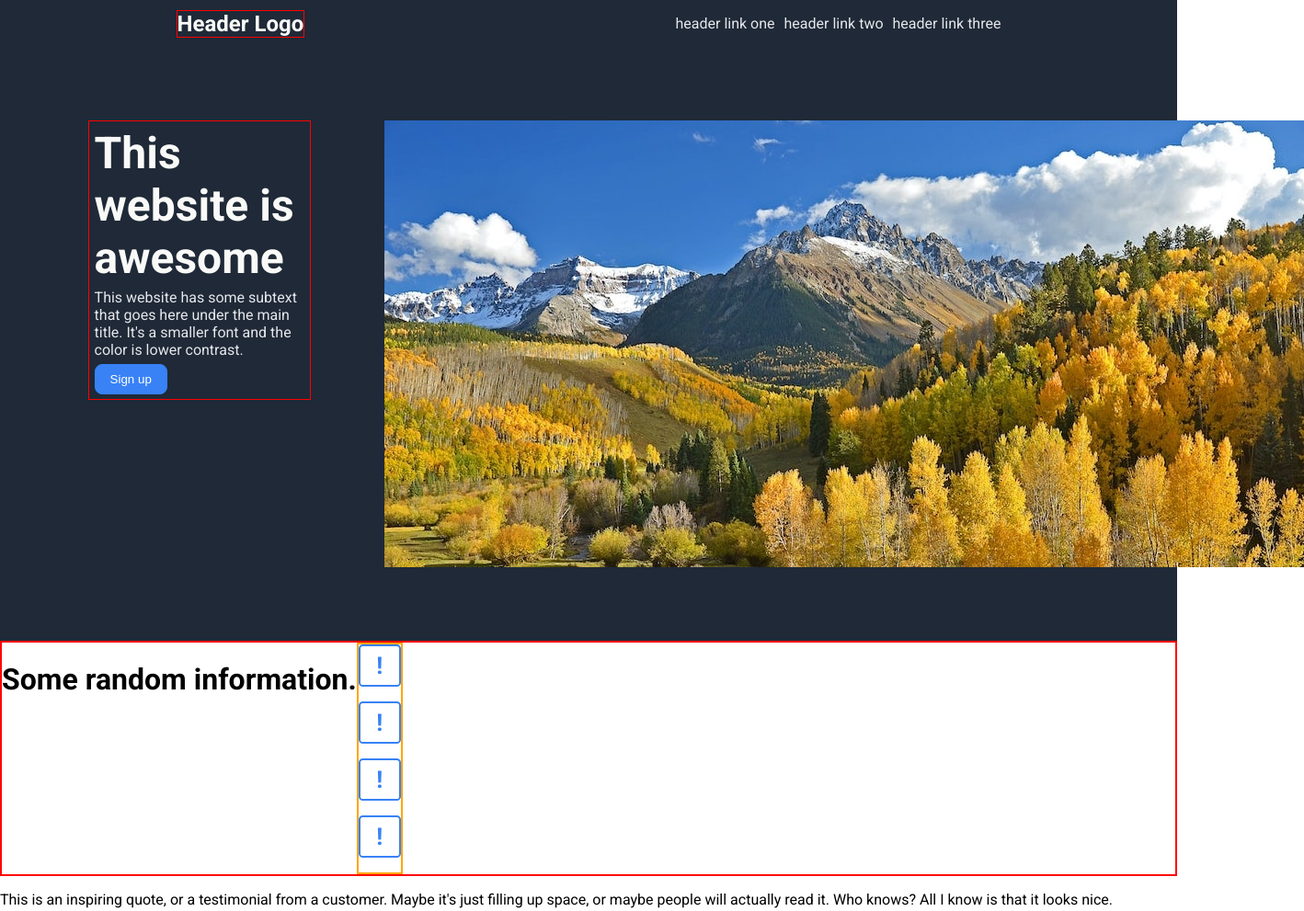
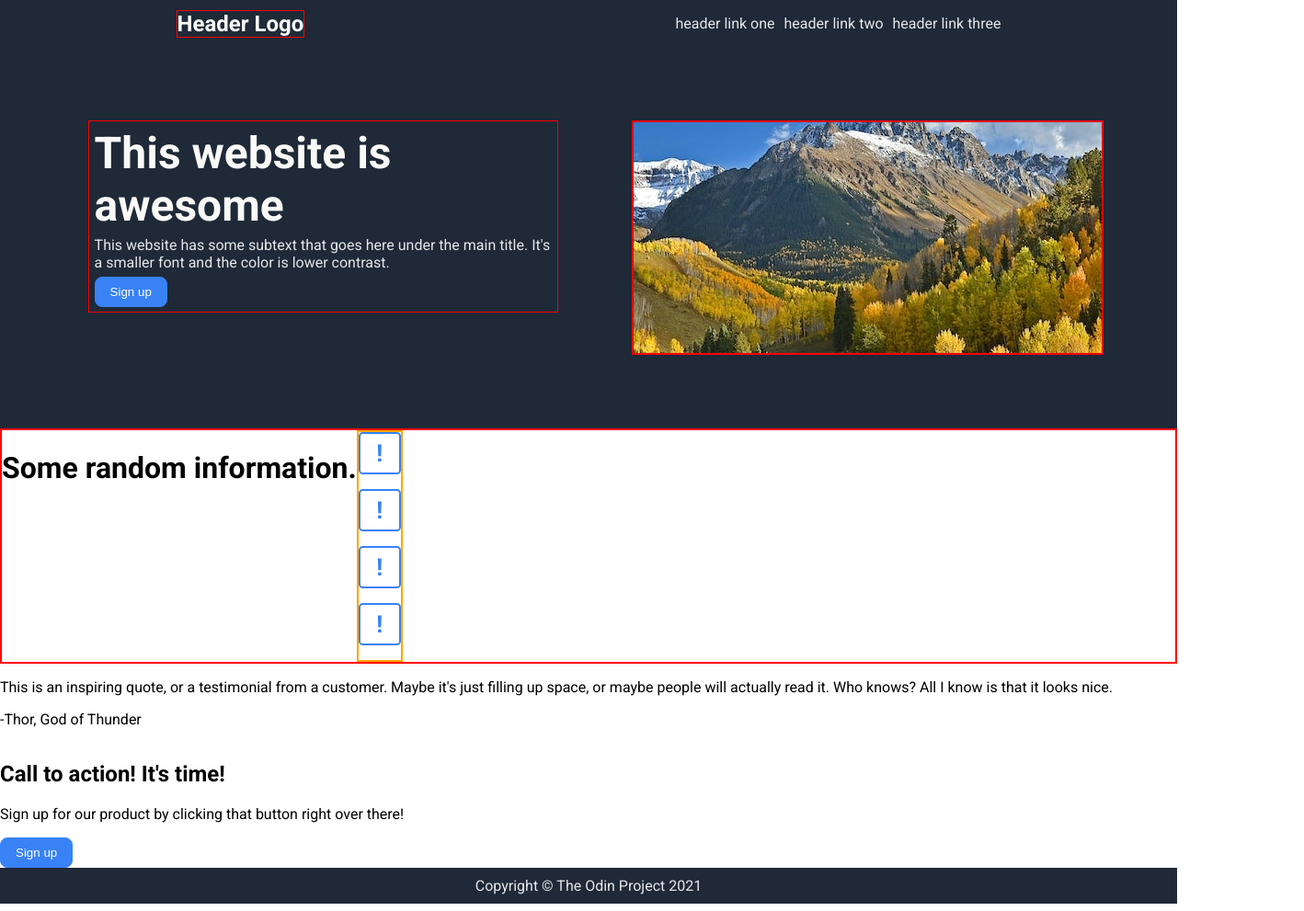
Before and after one commit to Mark-Elliott5/Landing-Page, a plain HTML site: page index.html in a window 1280 px wide. Shown: the top 991 px of the page at 92% size, 1418 px wide, since content can reach past the window. Drawn offline with Linux system fonts and the light colour scheme.

Commit message:
Added image removal at window resize functionality

```diff
--- a/index.html
+++ b/index.html
@@ -39,7 +39,9 @@
                 </div>
             </div>
 
-            <img src="Example Images/landscape.jpeg" title="landscape" alt="this is a placeholder for an image">
+            <div class="landscape-image">
+                <img src="Example Images/landscape.jpeg" title="landscape" alt="this is a placeholder for an image">
+            </div>
 
         </div>
 
--- a/styles.css
+++ b/styles.css
@@ -7,11 +7,10 @@ body {
     /* height: 100vh; */
     margin: 0;
     padding: 0;
-    /*
     width: 100%;
     width: -moz-available;
     width: -webkit-fill-available;
-    width: fill-available; */
+    width: fill-available;
 }
 
 /* .flex-fill {
@@ -61,32 +60,41 @@ body {
     flex: 0 0 1;
 }
 
-.image {
-    max-width: 1px;
-}
-
 .contentboxone {
     display: flex;
     justify-content: space-around;
     background-color: #1F2937;
     /* border: 2px solid purple; */
     padding: 5rem;
-    flex: 0 0 auto;
-
 }
 
+.landscape-image {
+    flex: 1 0 0;
+    min-width: none;
+    border: 2px solid red;
+    overflow: auto;
+    align-self: stretch;
+    margin: 0;
+}
+
+.landscape-image > img {
+    height: 100%;
+    width: 100%;
+    object-fit: none;
+}
+
+@media screen and (max-width: 600px) {
+
+    .landscape-image {display:none;}
+}
 
 .left-text {
     border: 1px solid red;
     justify-content: center;
     align-items: left;
     align-self: start;
-    max-width: 30rem;
-    min-width: 15rem;
-    flex: initial;
-    flex-wrap: nowrap;
-    margin-left: 1rem;
-    margin-right: 5rem;
+    flex: 1 1 0;
+    margin: 0 5rem 0 1rem;
 }
 
 .left-text > p {
```
